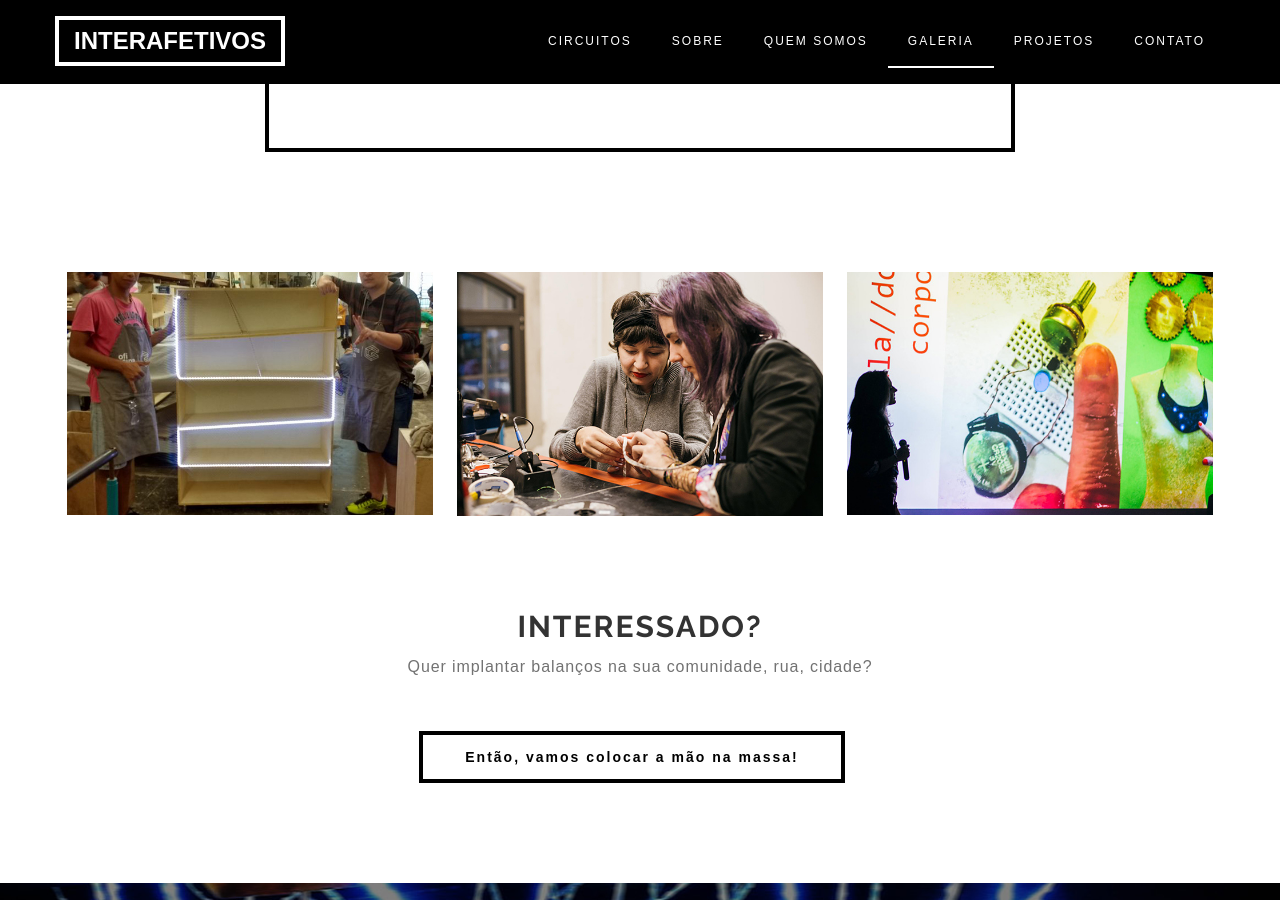
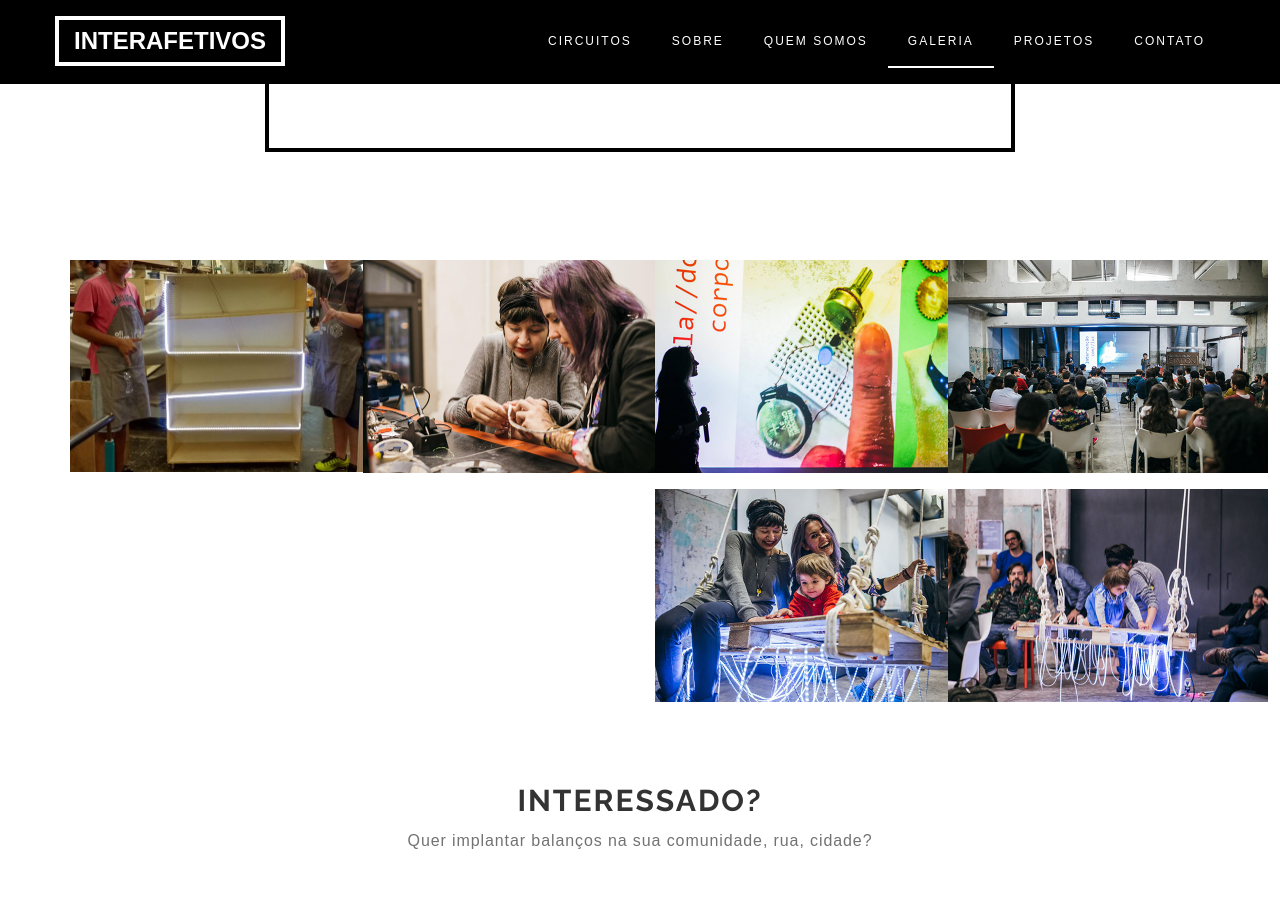
Before and after one commit to linalopes/interafetivos, a Jekyll site: the page built from _pages/index.md, in a window 1280 px wide and 900 px high, scrolled down 4769 px. Built offline with Jekyll 4.4.1, drawn with Linux system fonts in a browser that asks for light colours.

Commit message:
atualizado

```diff
--- a/_data/galeria.csv
+++ b/_data/galeria.csv
@@ -2,3 +2,6 @@ numero,titulo
 1,versão estante
 2,protótipo
 3,circuito no corpo
+4,apresentação
+5, diana <3
+6,pequenos
--- a/_layouts/index.html
+++ b/_layouts/index.html
@@ -329,7 +329,7 @@ http://www.tooplate.com/view/2078-adventure
 			</div>
 
             {% for galeria in site.data.galeria %}
-            <div class="col-md-4 col-sm-6">
+            <div class="col-md-3 col-sm-6">
 				<div class="grid">
               		<figure class="effect-zoe">
 						<img src="images/gallery/{{galeria.numero}}.jpg"/>
```
